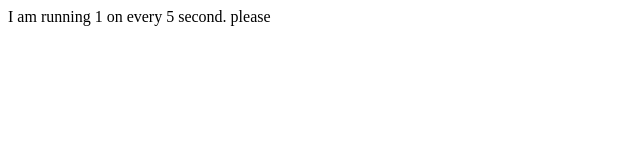
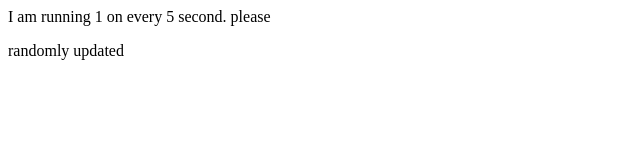
Before and after one commit to samundrak/azure-pipeline-ci-example, a React app: page index.html in a window 1280 px wide. Shown: the whole page, without its empty margins (0-640 px from the left). Built offline with nearby package versions, Linux system fonts and the light colour scheme.

Commit message:
Update index.html

```diff
--- a/index.html
+++ b/index.html
@@ -7,6 +7,7 @@
   </head>
   <body>
     <div id="root"></div>
+    <p>randomly updated</p>
     <script src="./index.js"></script>
   </body>
 </html>
```
